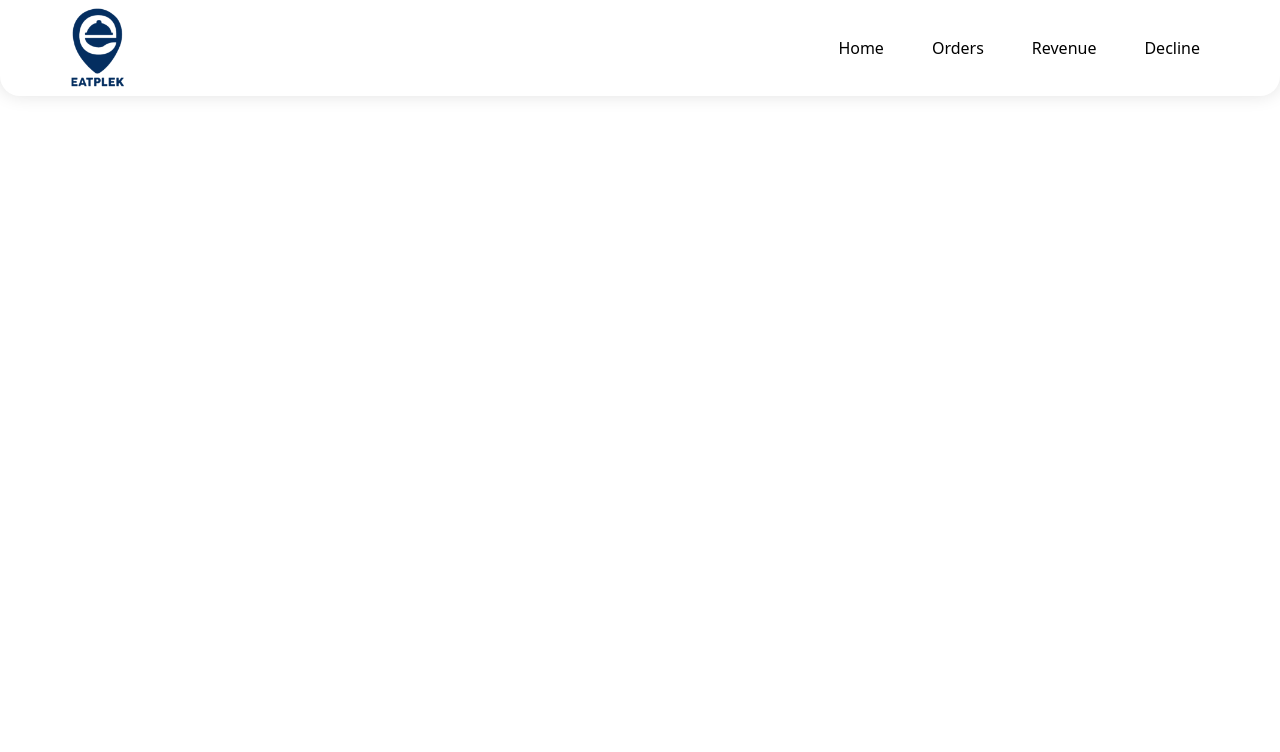
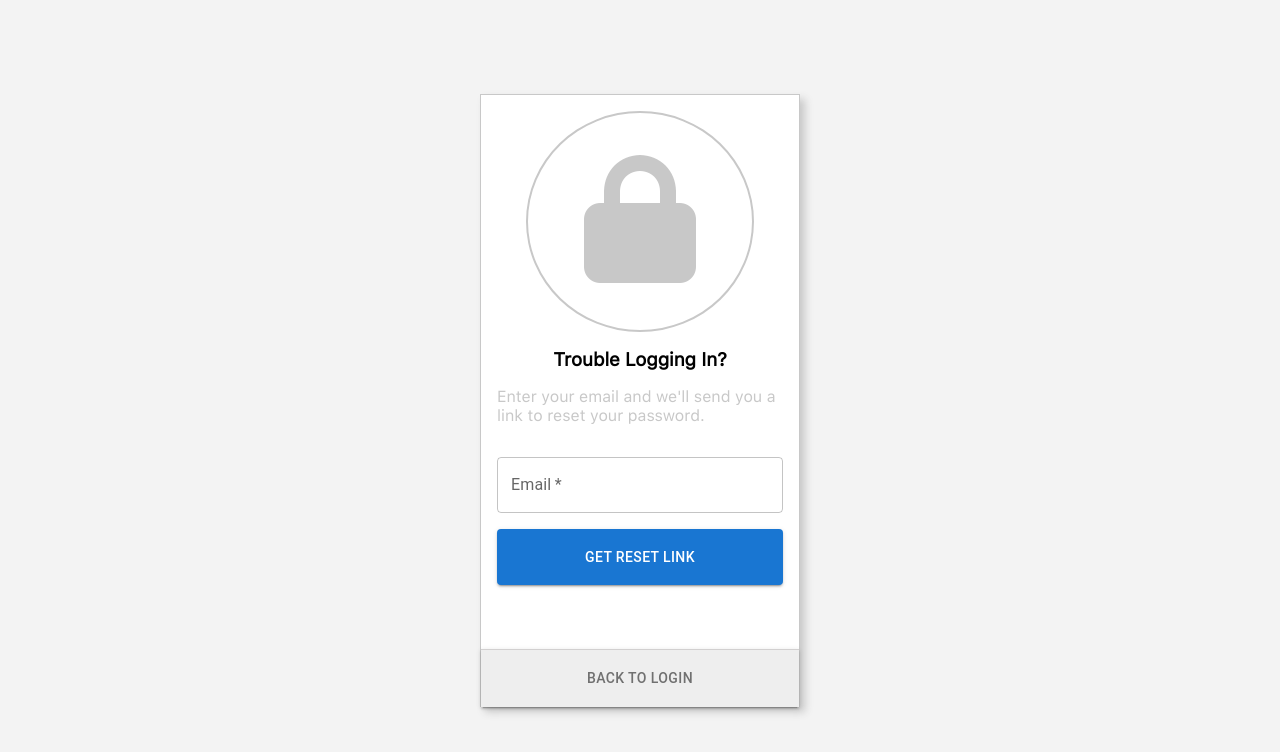
Before and after one commit to sidharth-a-satheesh/eatplek-admin, a React (Create React App) app: page /forgot in a window 1280 px wide. Shown: the top 752 px of the page. Built offline with nearby package versions, Linux system fonts and the light colour scheme.

Commit message:
Forgotpass Reset

```diff
--- a/src/App.js
+++ b/src/App.js
@@ -10,6 +10,8 @@ import Bill from "./components/bill/Bill";
 import Order from "./pages/orders/Order";
 import Decline from "./pages/decline/Decline";
 import Revenue from "./pages/revenue/Revenue";
+import ForgotPass from "./pages/login/ForgotPass";
+import ResetPass from "./pages/login/ResetPass";
 
 function App() {
   return (
@@ -25,6 +27,8 @@ function App() {
           <Route path="/decline" element={<Decline />} />
           <Route path="/revenue" element={<Revenue />} />
           <Route path="/edit-category" element={<EditCategory />} />
+          <Route path="/forgot" element={<ForgotPass />} />
+          <Route path="/reset" element={<ResetPass />} />
 
         </Routes>
       </BrowserRouter>
--- a/src/components/navbar/Navbar.js
+++ b/src/components/navbar/Navbar.js
@@ -9,7 +9,7 @@ import { Link } from 'react-router-dom';
 export default function Navbar(){
     let location = useLocation();
     // console.log(location.pathname);
-    if(location.pathname === "/" || location.pathname === "/invoice"){
+    if(location.pathname === "/" || location.pathname === "/invoice"|| location.pathname === "/reset" || location.pathname === "/forgot" ){
         return null;
     }
     return (
--- /dev/null
+++ b/src/pages/login/ForgotPass.js
@@ -0,0 +1,66 @@
+import React from 'react'
+// import logo from '../../images/logo.png'
+import TextField from "@mui/material/TextField";
+import Button from "@mui/material/Button";
+import './forgotPass.scss'
+import { useNavigate } from 'react-router-dom';
+
+const ForgotPass = () => {
+    const navigate = useNavigate();
+    const navigateToSignUp=()=>{
+        navigate('/signup')
+    }
+    const navigateToLogin=()=>{
+        navigate('/login')
+    }
+    const navigateToResetPass=()=>{
+        navigate('/reset')
+    }
+    return (
+        <div className='forgot-pass'>
+            <div className="forgot-pass-main">
+                <div className="forgot-pass-sub">
+                    <div className='logo'>
+                        {/* <img src={logo} alt="" /> */}
+                        <div className="forgot-lock-img">
+
+                            <i className="fa-solid fa-lock"></i>
+                        </div>
+
+                    </div>
+                    <div className='forgot-input'>
+
+                    <h3 className='forgot-heading'>Trouble Logging In?</h3>
+                    <p className='forgot-desc'>Enter your email and we'll send you a link to reset your password.</p>
+                    {/* <p className='back-to-login'>Back to Login</p> */}
+                        <form action="">
+                            <TextField autoComplete='off' fullWidth id="outlined-basic" label="Email" variant="outlined" required type="email"/>
+                            <div className='forgot-submit-btn'>
+                                <Button onClick={navigateToResetPass} fullWidth type='submit' variant="contained">GET RESET LINK</Button>
+                            </div>
+                        </form>
+                        {/* <p className='forgot-or'>OR</p>
+                        <p onClick={navigateToSignUp} className='forgot-create'>Create New Account</p> */}
+                    </div>
+                </div>
+                <Button
+                className='forgot-back-to-login-btn'
+                    sx={{
+                        backgroundColor: "#eeeeee",
+                        color: "#707070",
+                        borderTop: "1px solid #d2d0d0",
+                        '&:hover': {
+                            backgroundColor: '#eeeeee',
+                            color: '#000',
+                        },
+                    }}
+                    onClick={navigateToLogin}
+                    fullWidth
+                    variant="contained">
+                    Back to login</Button>
+            </div>
+        </div>
+    )
+}
+
+export default ForgotPass
--- /dev/null
+++ b/src/pages/login/ResetPass.js
@@ -0,0 +1,42 @@
+import React from 'react'
+import './resetPass.scss'
+import { Button, TextField, Stack } from '@mui/material'
+import { useNavigate } from 'react-router-dom'
+// import { useState } from 'react'
+
+const ResetPass = () => {
+    const navigate = useNavigate();
+    const navigateToLogIn = () =>{
+        navigate('/login')
+    }
+    // const [passMatch, setPassMatch] = useState(true)
+    return (
+        <div className='reset-main'>
+            <div className="reset-sub">
+                <div className="brand">Eatplek</div>
+                <Stack spacing={2}>
+
+                    <TextField type={"password"} label="New password" required variant="outlined" />
+                    <TextField type={"password"} label="Confirm new password" required variant="outlined" />
+                    {
+                        // passMatch? <p></p> :<p className='password-match'>* passwords does not match</p>
+                    }
+                    <Button
+                        onClick={navigateToLogIn}
+                        sx={{
+                            padding: "13px",
+                            backgroundColor: "#17202d",
+                            "&:hover":{
+                                backgroundColor: "#0F3D3E"
+                            }
+                        }}
+                        variant="contained"
+                    >RESET PASSWORD</Button>
+                </Stack>
+
+            </div>
+        </div>
+    )
+}
+
+export default ResetPass
--- /dev/null
+++ b/src/pages/login/forgotPass.scss
@@ -0,0 +1,77 @@
+.forgot-pass{
+    display: grid;
+    grid-template-columns: 25%;
+    height: 100vh;
+    // padding: 2rem 0;
+    justify-content: center;
+    align-items: center;
+    background-color: rgba($color: #f3f3f3, $alpha: 1.0);
+    .forgot-pass-main{
+        background-color: white;
+        border: 1px solid #c8c8c8;
+        box-shadow: 5px 5px 8px #c8c8c8;
+        border-bottom: none;
+        .forgot-pass-sub{
+            padding: 1rem 1rem 0 1rem;
+        }
+        .forgot-back-to-login-btn{
+            padding: 16px;
+            border-radius: 0;
+        }
+    }
+    .forgot-heading{
+        text-align: center;
+        margin: 1rem 0;
+    }
+    .forgot-desc{
+        color: #c8c8c8;
+        padding-bottom: 1rem;
+    }
+    // .back-to-login{
+    //     text-align: right;
+    //     color: navy;
+    //     padding-bottom: 0.5rem;
+    //     &:hover{
+    //         color: black;
+    //     }
+
+    // }
+    .logo{
+        display: grid;
+        justify-content: center;
+        .forgot-lock-img{
+            // width: 100%;
+            font-size: 10vw;
+            text-align: center;
+            color: #c8c8c8;
+            border: 2px solid #c8c8c8;
+            padding: 2rem 3.5rem;
+            border-radius: 100%;
+        }
+    }
+    .forgot-input{
+        // display: grid;
+        // justify-content: center;
+        .forgot-submit-btn{
+            // display: grid;
+            // justify-content: center;
+
+            Button{
+                margin-top: 1rem;
+                margin-bottom: 4rem;
+                padding: 16px;
+            }
+        }
+        .forgot-or{
+            color: gray;
+            font-size: 0.8rem;
+            text-align: center;
+            padding-top: 2rem;
+        }
+        .forgot-create{
+            color: navy;
+            text-align: center;
+            margin: 1rem 0  3rem 0;
+        }
+    }
+}
--- /dev/null
+++ b/src/pages/login/resetPass.scss
@@ -0,0 +1,29 @@
+.reset-main{
+    display: grid;
+    grid-template-columns: 25%;
+    height: 100vh;
+    justify-content: center;
+    align-items: center;
+    background-color: rgba($color: #f3f3f3, $alpha: 1.0);
+    .reset-sub{
+        background-color: white;
+        // border: 1px solid #c8c8c8;
+        box-shadow: 5px 5px 8px #c8c8c8;
+        padding: 3rem 1rem;
+        border-radius: 4px;
+        .password-match{
+            color: red;
+            font-size: 0.8rem;
+            text-align: right;
+        }
+        .brand {
+            font-weight: 500;
+            font-size: 2rem;
+            letter-spacing: 2px;
+            cursor: pointer;
+            color: #17202d;
+            text-align: center;
+            padding-bottom: 2rem;
+        }
+    }
+}
```
